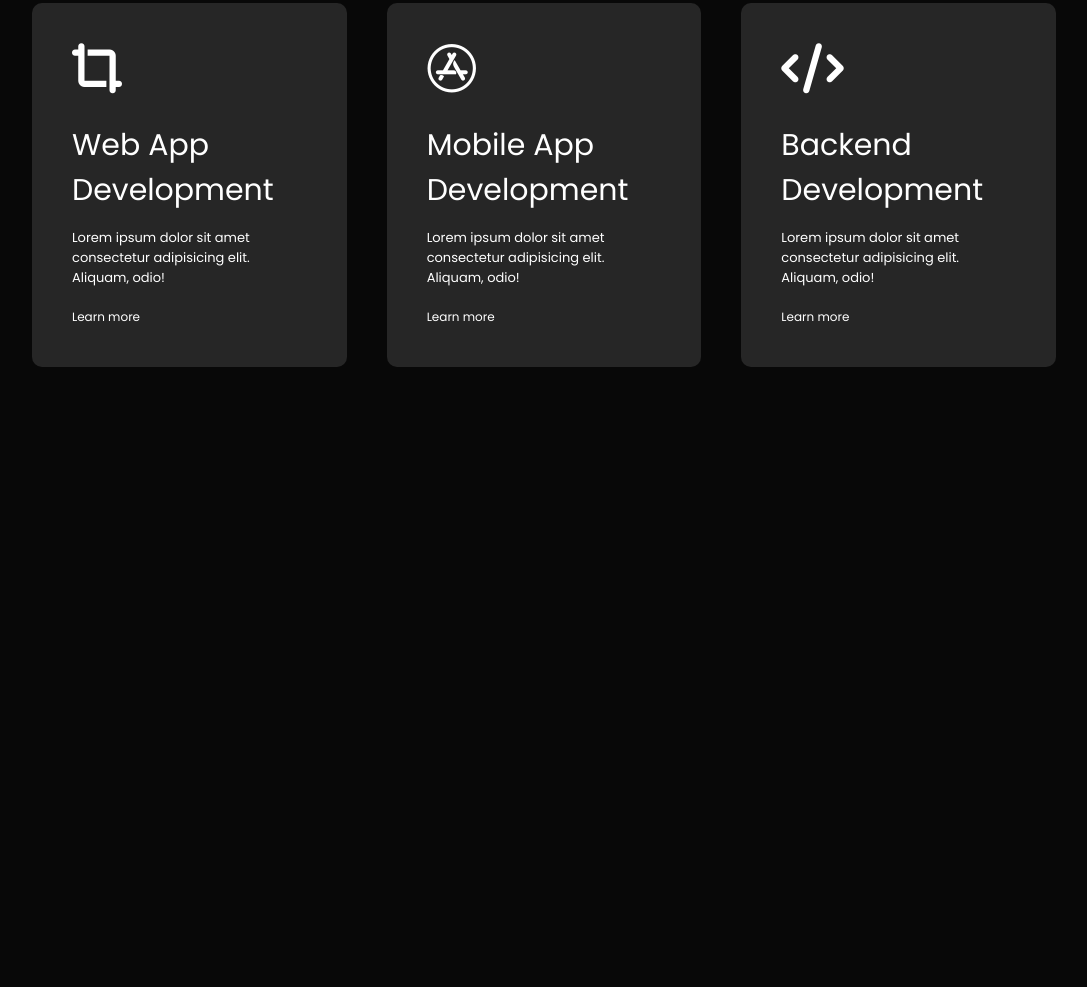
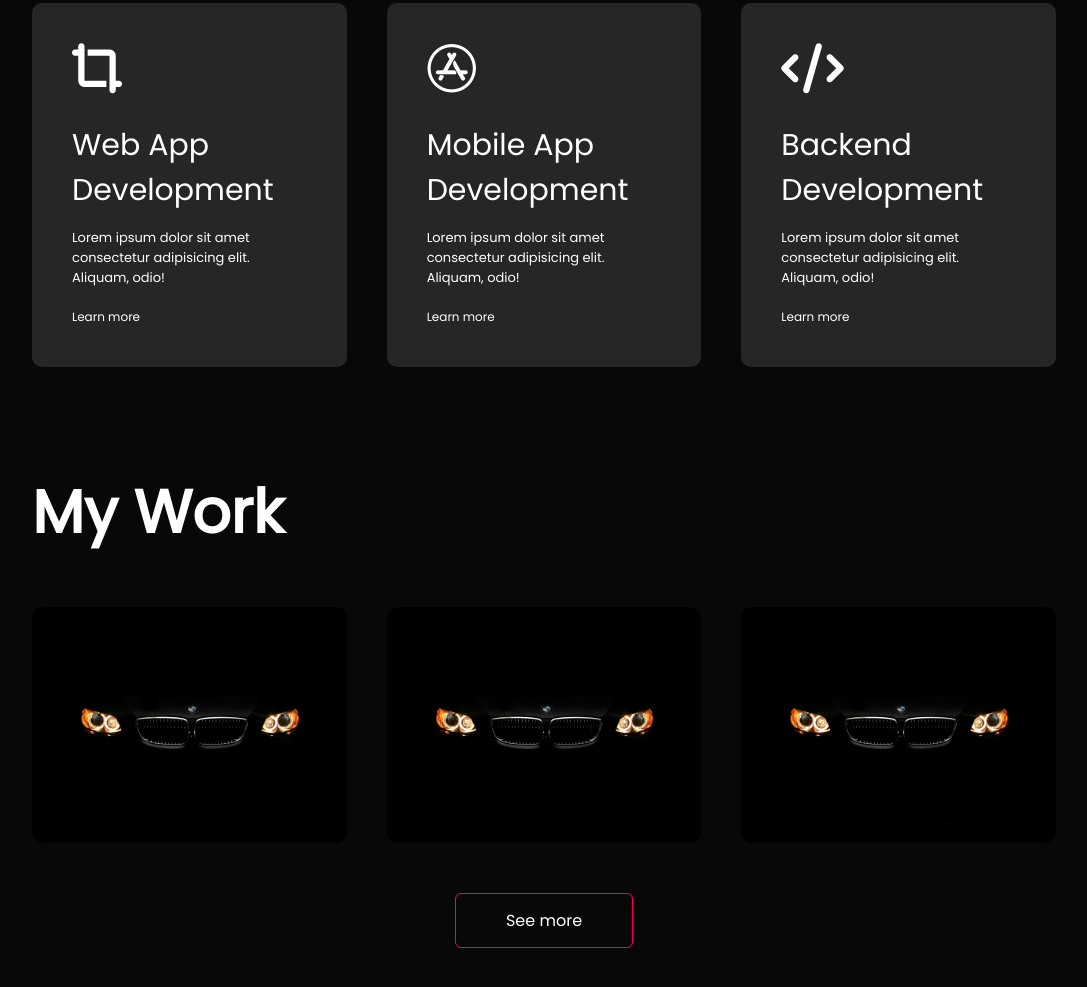
Before and after one commit to ron-don/MyPortfolio, a plain HTML site: page index.html in a window 1280 px wide. Shown: the part 1639-2626 px from the top of the page, without its empty margins (96-1183 px from the left). Before the commit the page ends 2066 px from the top, so only its background shows below. Drawn offline with Linux system fonts and the light colour scheme.

Commit message:
Portfolio section completed
- Added portfolio section in index.html.
- Added styles in css.
- Added some icons from fontawesome.

```diff
--- a/index.html
+++ b/index.html
@@ -104,7 +104,44 @@
     <!-- -----portfolio------ -->
 
     <div id="portfolio">
-        <div class="container"> </div>
+        <div class="container">
+            <h1 class="sub-title">My Work</h1>
+            <div class="work-list">
+                <div class="work">
+                    <img src="images/background.jpg" alt="work-img">
+                    <div class="layer">
+                        <h3>SPA Web App</h3>
+                        <p>A digital wallet portal.</p>
+                        <a href="#"><i class="fas fa-external-link-alt"></i></a>
+                    </div>
+                </div>
+                <div class="work">
+                    <img src="images/background.jpg" alt="work-img">
+                    <div class="layer">
+                        <h3>VPS App</h3>
+                        <p>A mobile application for regular citizens to report minor offences and applying for permits.</p>
+                        <a href="#"><i class="fas fa-external-link-alt"></i></a>
+                    </div>
+                </div>
+                <div class="work">
+                    <img src="images/background.jpg" alt="work-img">
+                    <div class="layer">
+                        <h3>Monitoring and Evaluation System</h3>
+                        <p>A project for monitoring of projects and tasks with their budgets, timelines and KPI's.</p>
+                        <a href="#"><i class="fas fa-external-link-alt"></i></a>
+                    </div>
+                </div>
+            </div>
+            <a href="#" class="btn">See more</a>
+        </div>
+    </div>
+
+    <!-- -----contact------ -->
+
+    <div id="contact">
+        <div class="container">
+
+        </div>
     </div>
 
     <!-- js code for changing tabs on about section(skills, education and experience) -->
--- a/style.css
+++ b/style.css
@@ -212,3 +212,93 @@ nav ul li a:hover::after {
     background: #ff004f;
     transform: translate(-10px);
 }
+
+/* ------------portfolio------------- */
+
+#portfolio {
+    padding: 50px 0;
+}
+
+.work-list {
+    display: grid;
+    grid-template-columns: repeat(auto-fit, minmax(250px, 1fr));
+    grid-gap: 40px;
+    margin-top: 50px;
+}
+
+.work {
+    border-radius: 10px;
+    position: relative;
+    overflow: hidden;
+}
+
+.work img {
+    width: 100%;
+    border-radius: 10px;
+    display: block;
+    transition: transform 0.5s;
+}
+
+.layer {
+    color: #fff;
+    width: 100%;
+    height: 0;
+    background: linear-gradient(rgba(0,0,0,0.6), #ff0033);
+    border-radius: 10px;
+    position: absolute;
+    left: 0;
+    bottom: 0;
+    overflow: hidden;
+    display: flex;
+    align-items: center;
+    justify-content: center;
+    flex-direction: column;
+    padding: 0 40px;
+    text-align: center;
+    font-size: 14px;
+    transition: height 0.5s;
+}
+
+.layer h3 {
+    font-weight: 500;
+    margin-bottom: 20px;
+}
+
+.layer a {
+    margin-top: 20px;
+    color: #ff004f;
+    text-decoration: none;
+    font-size: 18px;
+    line-height: 60px;
+    background: #fff;
+    width: 60px;
+    height: 60px;
+    border-radius: 50%;
+    text-align: center;
+}
+
+.work:hover img {
+    transform: scale(1.1);
+}
+
+.work:hover .layer {
+    height: 100%;
+}
+
+.btn {
+    display: block;
+    margin: 50px auto;
+    width: fit-content;
+    border: 1px solid #ff004f;
+    padding: 14px 50px;
+    border-radius: 6px;
+    text-decoration: none;
+    color: #fff;
+    transition: background 0.5s;
+}
+
+.btn:hover {
+    background: #ff004f;
+}
+
+/* ------------contact------------- */
```
